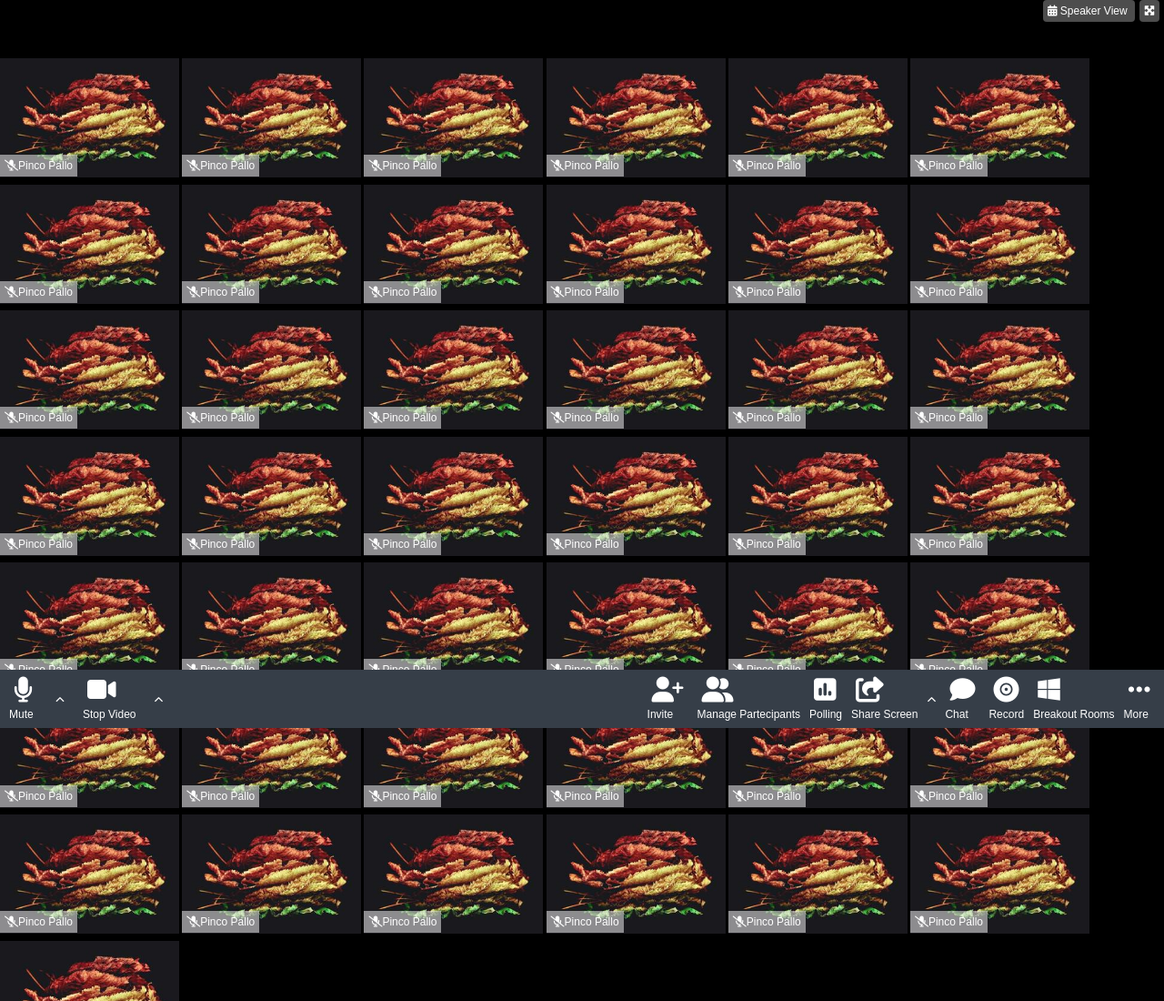
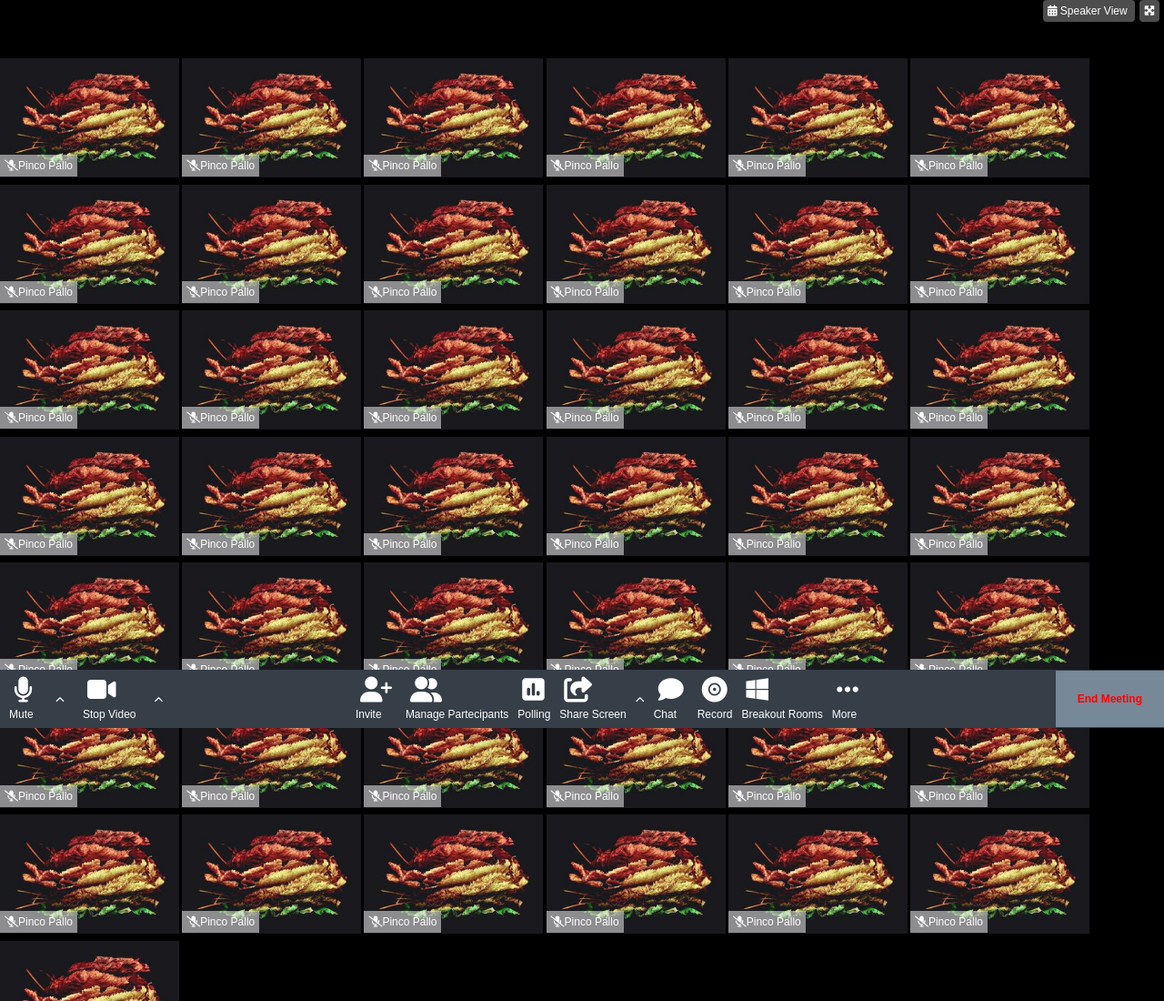
Before and after one commit to Giovanni-Palmitessa/html-css-zoom, a plain HTML site: page index.html in a window 1280 px wide. Shown: the top 1100 px of the page at 91% size. Drawn offline with Linux system fonts and the light colour scheme.

Commit message:
completed right icons

```diff
--- a/assets/style.css
+++ b/assets/style.css
@@ -107,3 +107,18 @@ img{
     justify-content: center;
     align-items: center;
 }
+
+.icons-right{
+    display: flex;
+    justify-content: center;
+    align-items: center;
+}
+
+.end{
+    color: red;
+    font-size: 12px;background-color: lightslategray;
+    padding: 1.5rem;
+    font-weight: bold;
+
+
+}
--- a/index.html
+++ b/index.html
@@ -301,6 +301,12 @@
                 <div><a class="cmd" href="#">More</a></div>
             </div>
         </div>
+
+        <div class="icons-right">
+            <div class="end">
+                End Meeting
+            </div>
+        </div>
     </div>
 </body>
 </html>
```
